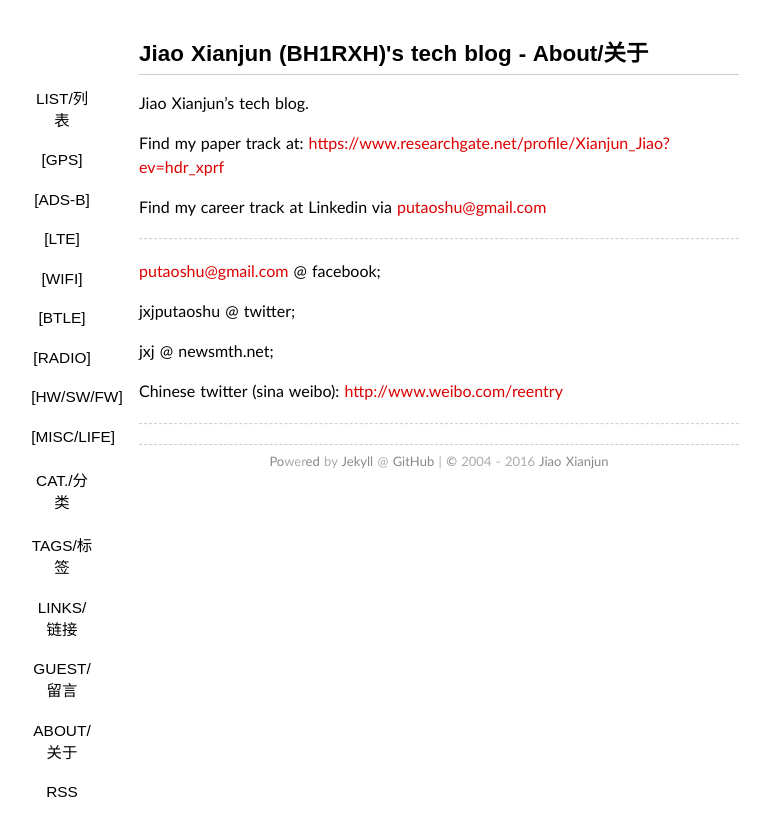
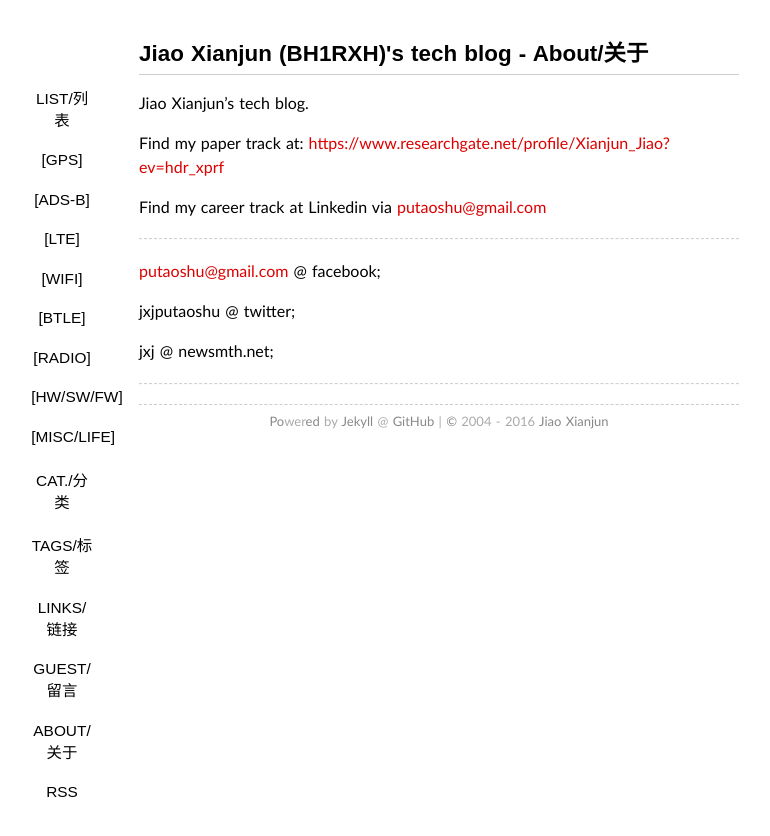
Before and after one commit to sdr-x/sdr-x.github.io, a Jekyll site: the page built from about/index.md, in a window 1280 px wide. Shown: the top 836 px of the page, without its empty margins (201-971 px from the left). Built offline with Jekyll 4.4.1, drawn with Linux system fonts in a browser that asks for light colours; some web fonts are replaced; comment, search, counter and statistics services are not loaded.

Commit message:
Update index.md

```diff
--- a/about/index.md
+++ b/about/index.md
@@ -17,9 +17,6 @@ Find my career track at Linkedin via [putaoshu@gmail.com](mailto:putaoshu@gmail.
 jxjputaoshu @ twitter;
 
 jxj @ newsmth.net;
-
-Chinese twitter (sina weibo): [http://www.weibo.com/reentry](http://www.weibo.com/reentry)
-
 
 ----
 
```
